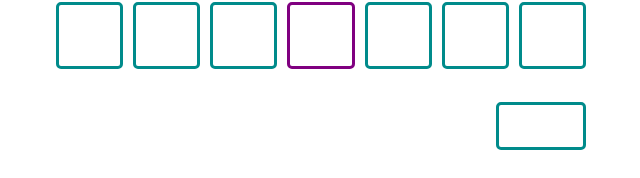
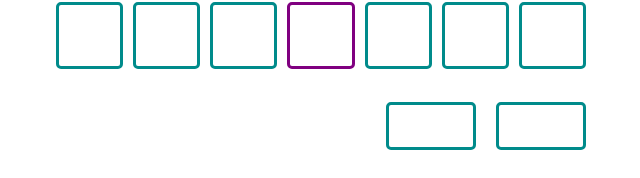
Before and after one commit to guyfoz77/alphagrid, a React (Vite) app: page / in a window 1280 px wide. Shown: the part 315-493 px from the top of the page, without its empty margins (319-959 px from the left). Built offline with nearby package versions, Linux system fonts and the light colour scheme.

Commit message:
Write function that checks for correct tiles

```diff
--- a/src/App.jsx
+++ b/src/App.jsx
@@ -144,13 +144,38 @@ function App() {
     setGameState(newGameState)
   }
 
+  function handleCheckClick() {
+    console.log('check button pressed')
+    const newGameState = _.cloneDeep(gameState)
+    const newCorrectTiles = []
+    for (let i = 0; i < newGameState.currentBoard.length; i++) {
+      const newRow = []
+      for (let j = 0; j < newGameState.currentBoard[i].length; j++) {
+        if (!newGameState.solution[i][j]) {
+          newRow.push('')
+          continue
+        }
+        if (newGameState.currentBoard[i][j] === newGameState.solution[i][j]) {
+          newRow.push('correct')
+          continue
+        }
+        newRow.push('incorrect')
+      }
+      newCorrectTiles.push(newRow)
+    }
+    console.table(newCorrectTiles)
+  }
+
   return (
     <div className="mainContainer">
       <Board
         gameState={gameState}
         handleBoardTileClick={handleBoardTileClick}
       />
-      <Buttons handleBackspaceClick={handleBackspaceClick} />
+      <Buttons
+        handleBackspaceClick={handleBackspaceClick}
+        handleCheckClick={handleCheckClick}
+      />
       <SpareLetters
         gameState={gameState}
         handleSpareTileClick={handleSpareTileClick}
--- a/src/components/Buttons.jsx
+++ b/src/components/Buttons.jsx
@@ -1,10 +1,12 @@
 import backspaceSVG from '../assets/backspace_FILL0_wght400_GRAD0_opsz24.svg'
+import checkSVG from '../assets/input_FILL0_wght400_GRAD0_opsz24.svg'
 import '../sass/Buttons.scss'
 
-export function Buttons({ handleBackspaceClick }) {
+export function Buttons({ handleBackspaceClick, handleCheckClick }) {
   return (
     <div className="functionsContainer">
       <Backspace handleBackspaceClick={handleBackspaceClick} />
+      <Check handleCheckClick={handleCheckClick} />
     </div>
   )
 }
@@ -16,3 +18,11 @@ function Backspace({ handleBackspaceClick }) {
     </div>
   )
 }
+
+function Check({ handleCheckClick }) {
+  return (
+    <div className="functionButton" onClick={handleCheckClick}>
+      <img src={checkSVG} alt="Check answers button" />
+    </div>
+  )
+}
--- a/src/sass/Buttons.scss
+++ b/src/sass/Buttons.scss
@@ -5,9 +5,13 @@
 
   .functionButton {
     @include mixins.button(2);
+    grid-row: 1;
 
     &:nth-child(1) {
       grid-column: -2;
+    }
+    &:nth-child(2) {
+      grid-column: -3;
     }
 
     img {
--- a/src/scripts/boardScripts.js
+++ b/src/scripts/boardScripts.js
@@ -24,6 +24,7 @@ export class InitGameState {
     this.solution = boardRaw.solution
     this.letters = this.getLetters(boardRaw)
     this.activeTile = { col: '', row: '' }
+    this.correctTiles = [] //if the board is initilsed with anything but an empty currentBoard, this will break. To fix you will need to run the handleCheckClick at init.
     this.previousActiveTiles = [{ col: '', row: '' }]
   }
 
```
Also changed, not shown: src/assets/input_FILL0_wght400_GRAD0_opsz24.svg (added).
